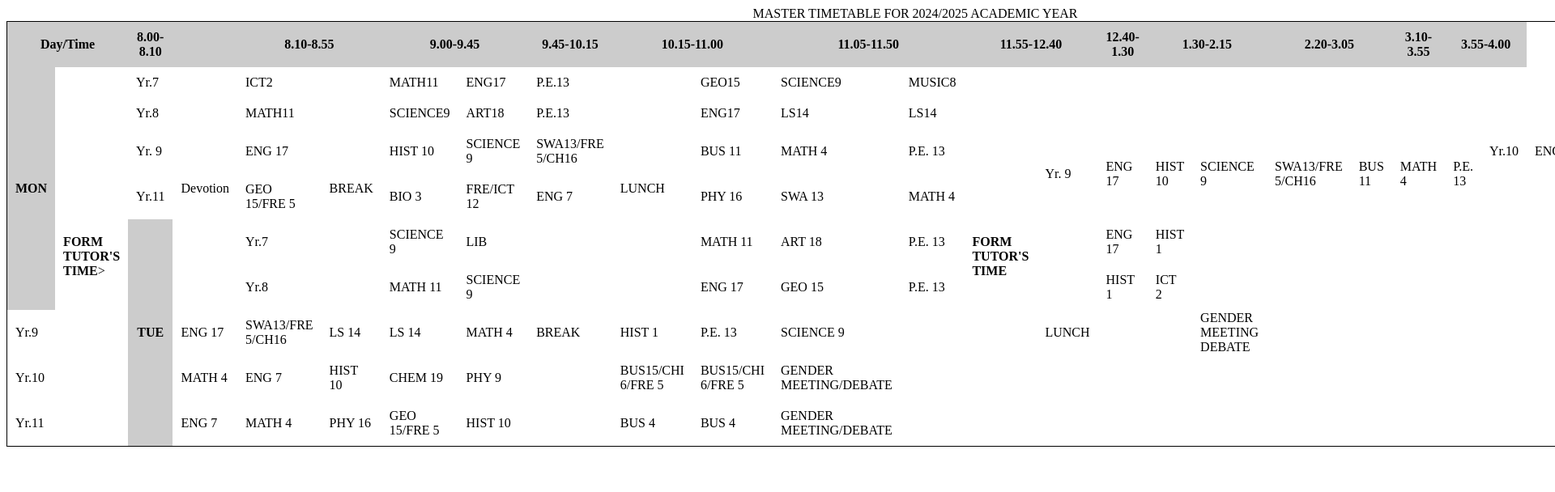
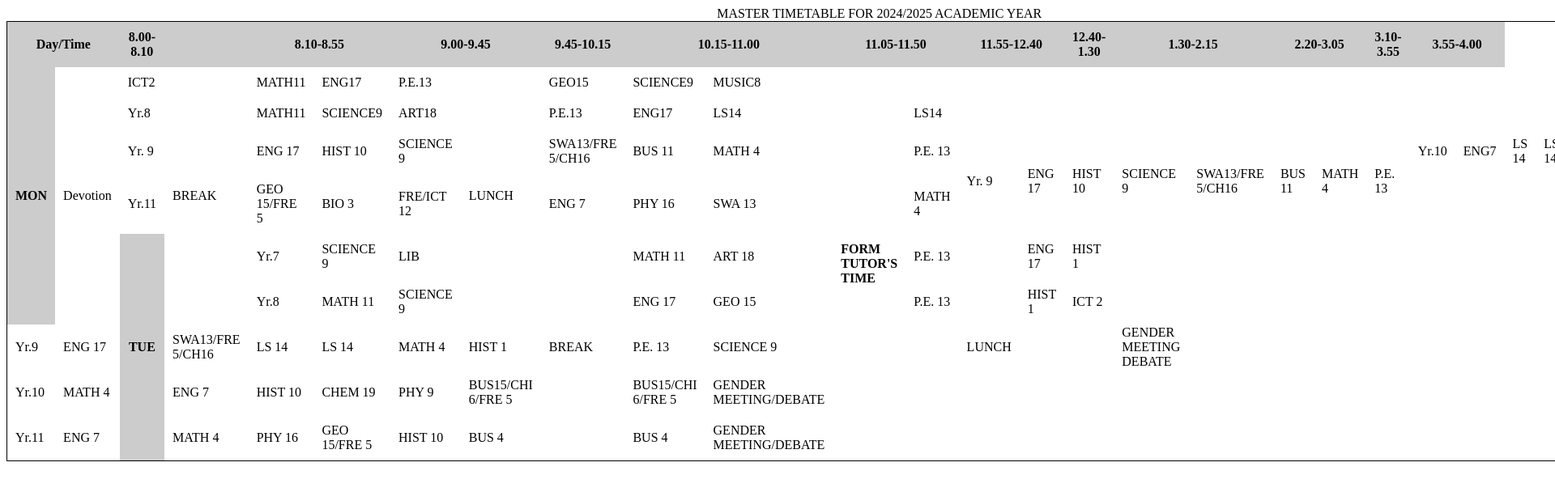
Before and after one commit to informeddeno/tables, a plain HTML site: page index.html in a window 1280 px wide. Shown: the top 608 px of the page at 81% size, 1920 px wide, since content can reach past the window. Drawn offline with Linux system fonts and the light colour scheme.

Commit message:
index.html

```diff
--- a/index.html
+++ b/index.html
@@ -28,8 +28,6 @@
 </tr>
 <tr>
 <th rowspan="8">MON</th>
-<td rowspan="38" style="transform: rotate(90 deg)"><b> FORM TUTOR'S TIME</b>></td>
-<td>Yr.7</td>
 <td rowspan="8">Devotion</td>
 <td>ICT2</td>
 <td rowspan="8">BREAK</td>
@@ -40,7 +38,7 @@
 <td>GEO15</td>
 <td>SCIENCE9</td>
 <td>MUSIC8</td>
-<td rowspan="38" style="transform: rotate(90 deg)"><b> FORM TUTOR'S TIME</b></td>
+<td rowspan="38" style="-ms-transform: rotate(90 deg)"><b> FORM TUTOR'S TIME</b></td>
 </tr>
 <tr>
 <td>Yr.8</td>
```
